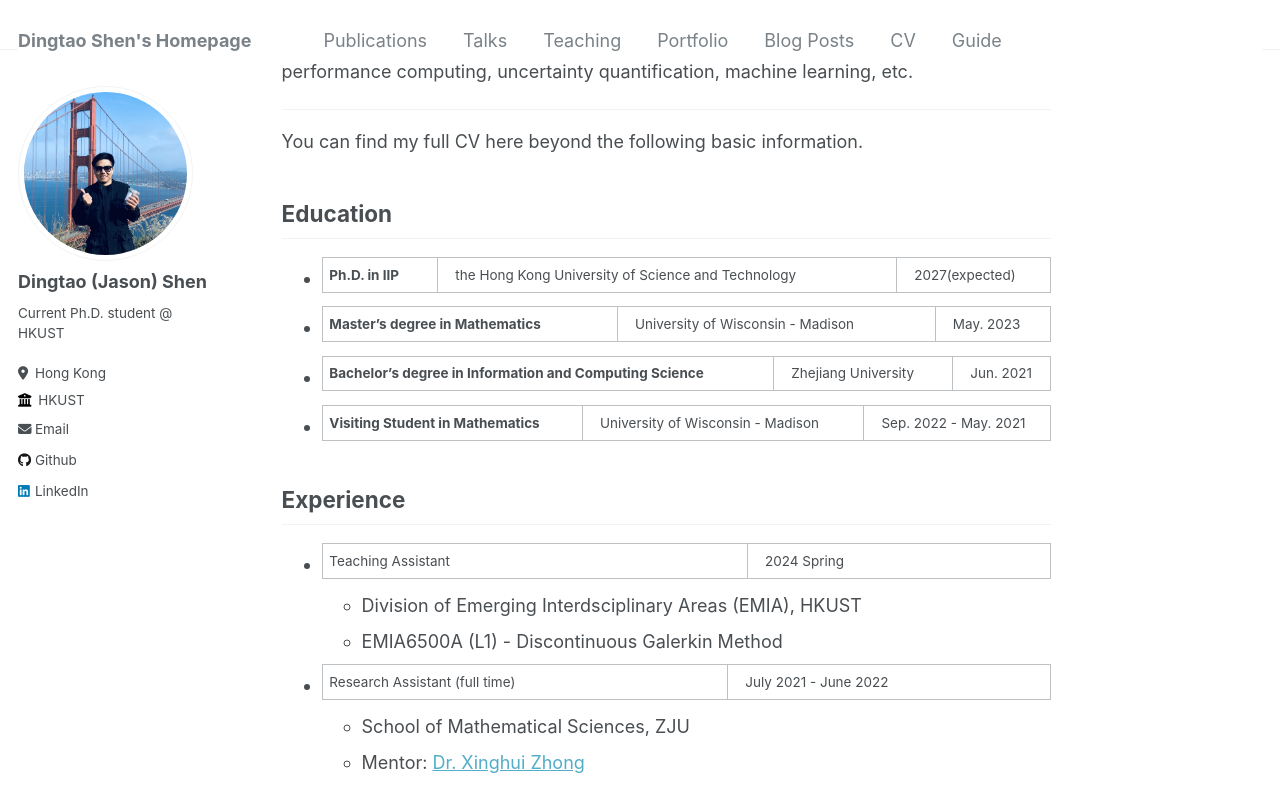
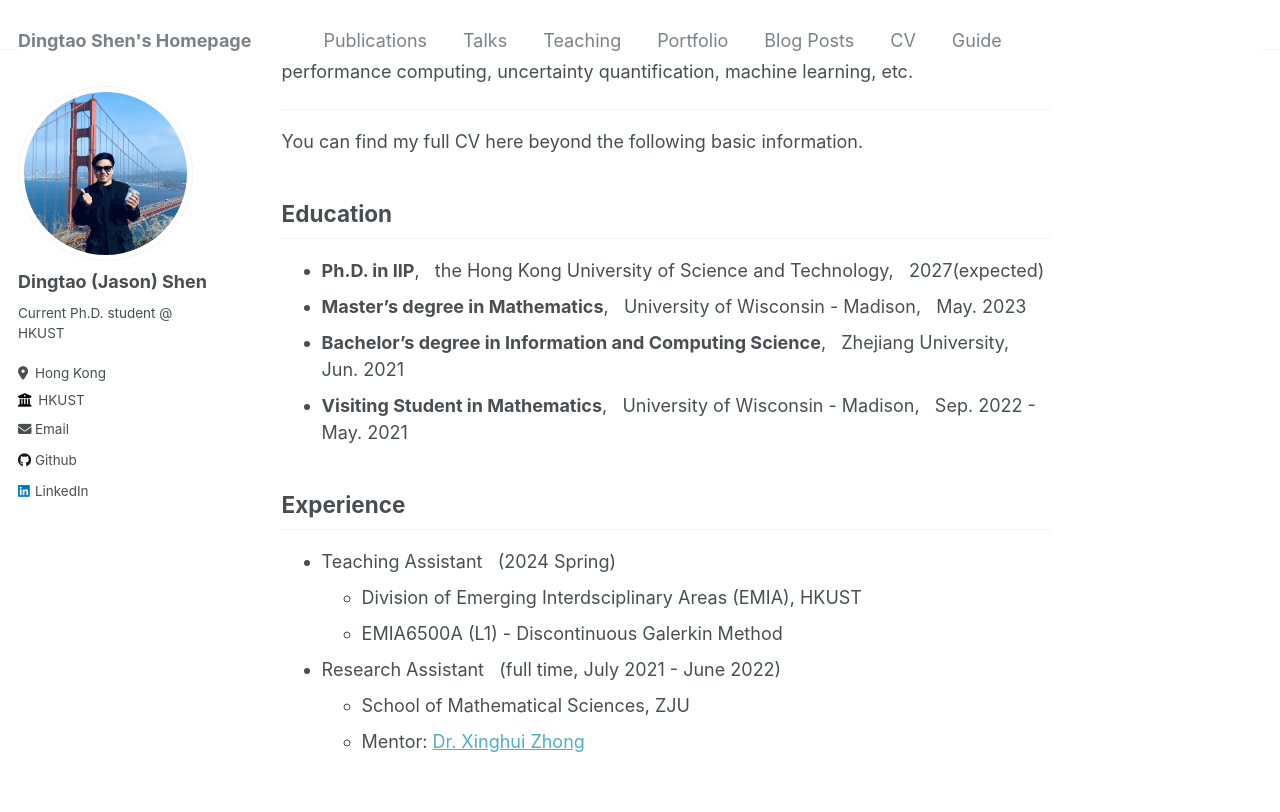
Before and after one commit to dingtao-shen/dingtao-shen.github.io, a Jekyll site: the page built from _pages/about.md, in a window 1280 px wide and 900 px high, scrolled down 254 px. Shown: the top 812 px of the window. Built offline with Jekyll 4.4.1, drawn with Linux system fonts in a browser that asks for light colours; part of the change alters nothing that is shown.

```diff
--- a/_pages/about.md
+++ b/_pages/about.md
@@ -16,15 +16,15 @@ My current research focuses on high-fidelity solution methods for Boltzmann tran
 You can find my full CV here beyond the following basic information.
 
 ## Education
-- **Ph.D. in IIP** &ensp; | &ensp; the Hong Kong University of Science and Technology &ensp; |  &ensp; 2027(expected)
-- **Master's degree in Mathematics** &ensp; | &ensp; University of Wisconsin - Madison  &ensp; | &ensp;  May. 2023
-- **Bachelor's degree in Information and Computing Science** &ensp; | &ensp; Zhejiang University &ensp; | &ensp; Jun. 2021
-- **Visiting Student in Mathematics** &ensp; | &ensp; University of Wisconsin - Madison &ensp; | &ensp; Sep. 2022 - May. 2021
+- **Ph.D. in IIP**, &nbsp; the Hong Kong University of Science and Technology, &nbsp; 2027(expected)
+- **Master's degree in Mathematics**, &nbsp; University of Wisconsin - Madison, &nbsp;  May. 2023
+- **Bachelor's degree in Information and Computing Science**, &nbsp; Zhejiang University, &nbsp; Jun. 2021
+- **Visiting Student in Mathematics**, &nbsp; University of Wisconsin - Madison, &nbsp; Sep. 2022 - May. 2021
 
 ## Experience
-- Teaching Assistant &ensp; | &ensp; 2024 Spring
+- Teaching Assistant &nbsp; (2024 Spring)
   - Division of Emerging Interdsciplinary Areas (EMIA), HKUST
   - EMIA6500A (L1) - Discontinuous Galerkin Method
-- Research Assistant (full time) &ensp; | &ensp; July 2021 - June 2022
+- Research Assistant &nbsp; (full time, July 2021 - June 2022)
   - School of Mathematical Sciences, ZJU
   - Mentor: [Dr. Xinghui Zhong](https://person.zju.edu.cn/en/zhongxh)
```
